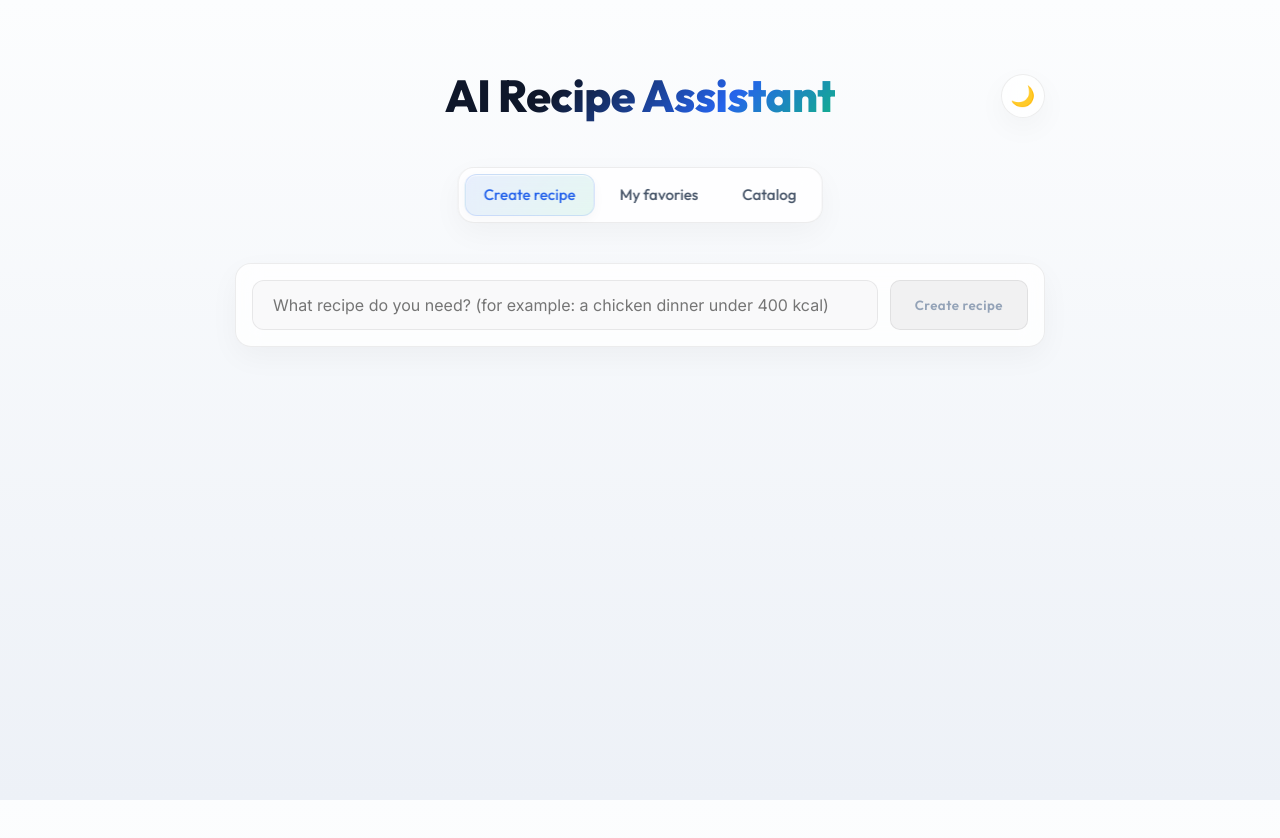
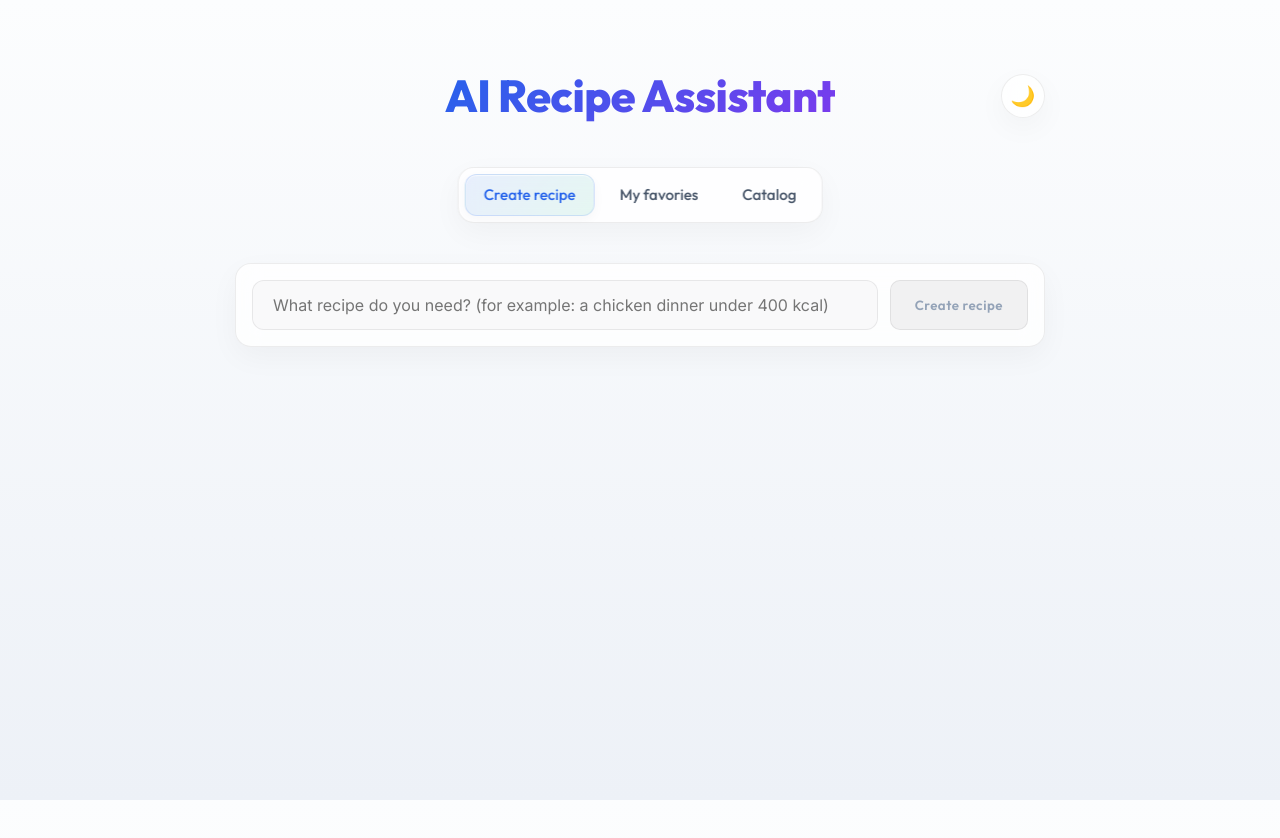
Before and after one commit to MrRuke/recipe-assistant, an Angular app in the folder frontend/: page / in a window 1280 px wide. Shown: the top 838 px of the page. Built offline with nearby package versions, Linux system fonts and the light colour scheme.

Commit message:
fixing logo

```diff
--- a/frontend/src/app/app.css
+++ b/frontend/src/app/app.css
@@ -19,6 +19,7 @@ h1 {
   font-weight: 800;
   text-align: center;
   background: linear-gradient(135deg, #0f172a 30%, #2563eb 70%, #10b981 100%);
+  background: linear-gradient(135deg, var(--accent-blue) 0%, var(--accent-purple) 100%);
   -webkit-background-clip: text;
   -webkit-text-fill-color: transparent;
   background-clip: text;
@@ -99,6 +100,7 @@ body.dark-theme h1 {
   color: var(--text-primary);
   background: rgba(0, 0, 0, 0.02);
 }
+
 body.dark-theme .nav-tabs .nav-btn:hover {
   background: rgba(255, 255, 255, 0.04);
 }
@@ -109,6 +111,7 @@ body.dark-theme .nav-tabs .nav-btn:hover {
   border-color: rgba(37, 99, 235, 0.15);
   box-shadow: 0 4px 12px rgba(0, 0, 0, 0.03), inset 0 1px 1px rgba(255, 255, 255, 0.6);
 }
+
 body.dark-theme .nav-tabs .nav-btn.active {
   background: linear-gradient(135deg, rgba(59, 130, 246, 0.15) 0%, rgba(16, 185, 129, 0.15) 100%);
   color: #ffffff;
```
